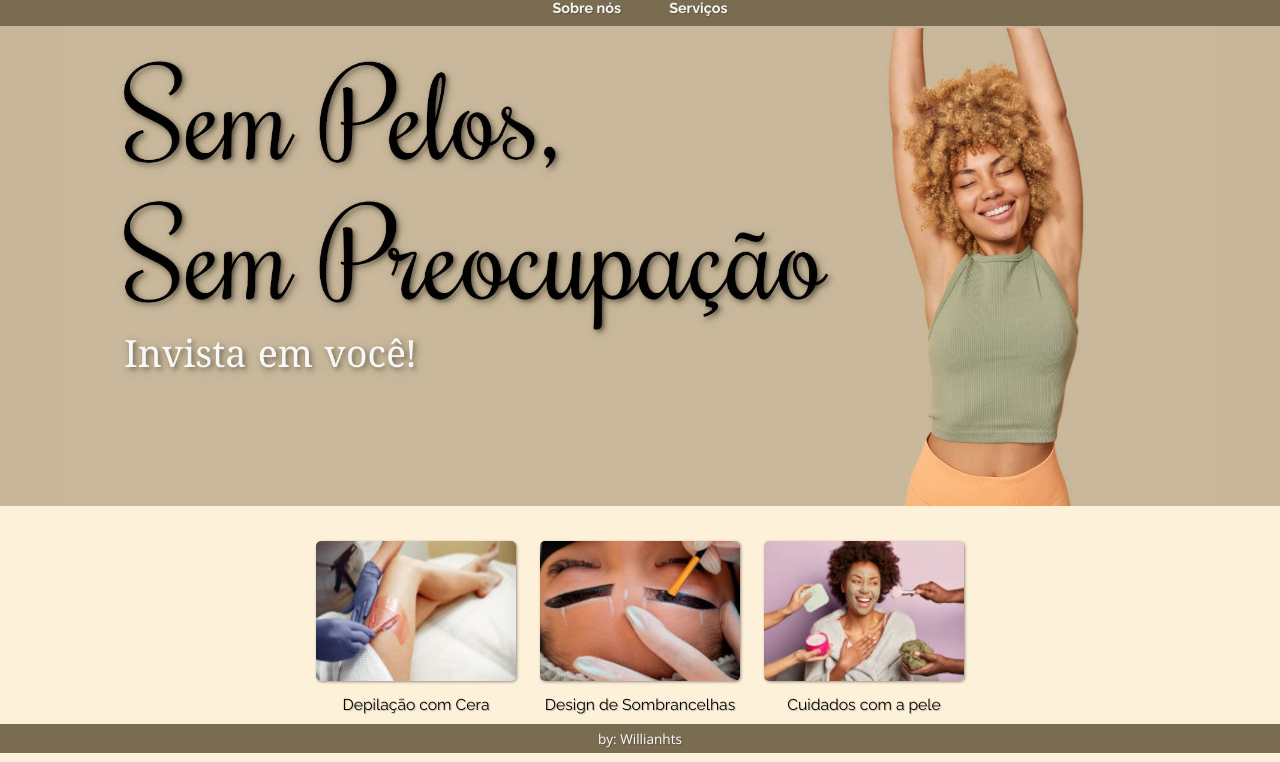
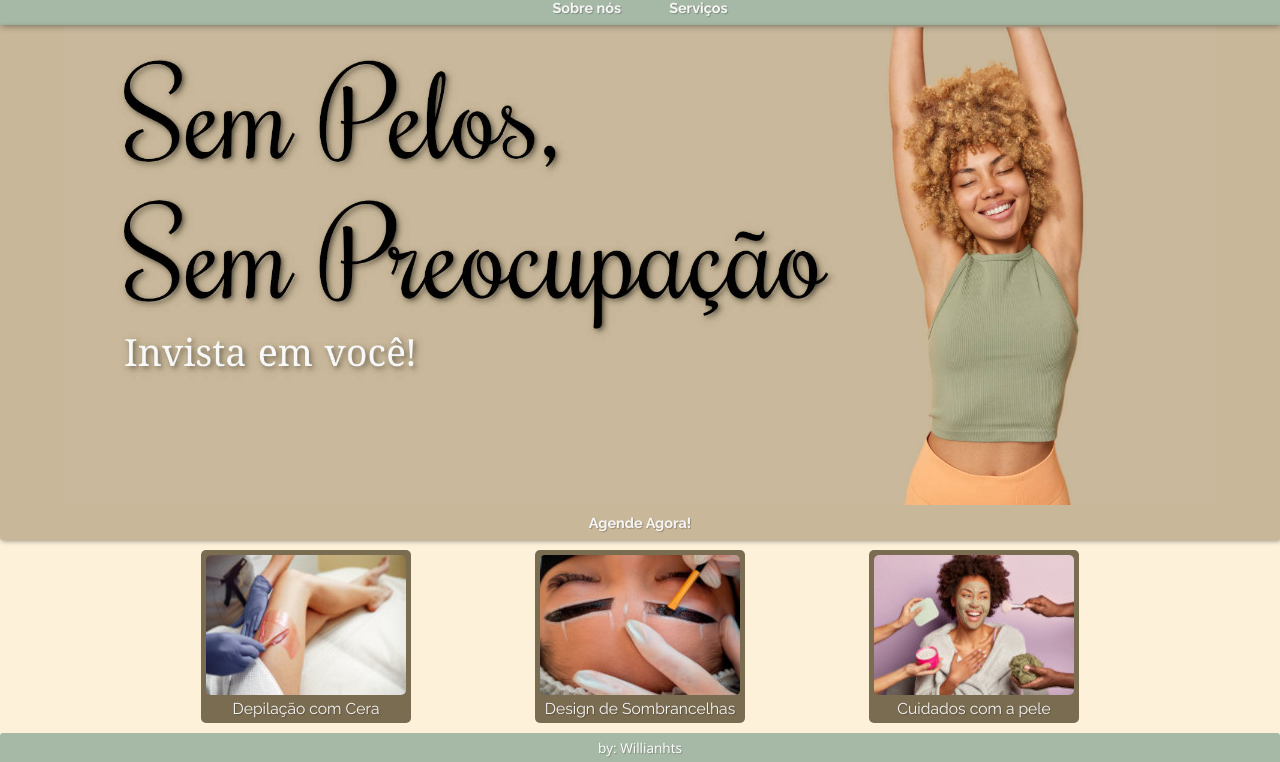
Before and after one commit to willianhts/Portifolio, a plain HTML site: page Espaço Ela/landing.html in a window 1280 px wide. Shown: the part 167-929 px from the top of the page. Drawn offline with nearby package versions, Linux system fonts and the light colour scheme.

Commit message:
criando botão

```diff
--- a/Espaço Ela/landing.html
+++ b/Espaço Ela/landing.html
@@ -11,20 +11,21 @@
 <body>
     <header>
         <picture>
-            <img class="imagem" src="images/logo_ela100.png" alt="Logo Espaço Ella">
+            <img src="images/logo_ela100.png" alt="Logo Espaço Ella">
         </picture>
         <nav>
-            <ul class="menu">
-                <li class="menu-item"><a class="menu-text" href="#">Sobre nós</a></li>
-                <li class="menu-item"><a class="menu-text" href="#">Serviços</a></li>
-            </ul>
+            <a class="menu-button" href="#">Sobre nós</a>
+            <a class="menu-button" href="#">Serviços</a>
         </nav>
     </header>
 
     <section>
         <picture>
-            <img class="imagem-g" src="images/imagem-landing-1920.jpg" alt="Foto 1 - Mulher com axilas depiladas">
+            <img class="imagem-section" src="images/imagem-landing-1920.jpg" alt="Foto 1 - Mulher com axilas depiladas">
         </picture>
+        <div>
+            <a class="button" href="#">Agende Agora!</a>
+        </div>
     </section>
 
 
@@ -32,48 +33,46 @@
     <aside>
         <picture>
             <img src="images/foto_3.jpg" alt="Foto 2 - depilação com cera">
-            <p>
-                Depilação com Cera
-            </p>
+            <p>Depilação com Cera</p>
         </picture>
         <picture>
             <img src="images/foto_4.jpg" alt="Foto 3 - design sombrancelha">
-            <p>
-                Design de Sombrancelhas
-            </p>
+            <p>Design de Sombrancelhas</p>
         </picture>
         <picture>
             <img src="images/foto_5.jpg" alt="Foto 4 - cuidados com a pele">
-            <p>
-                Cuidados com a pele
-            </p>
+            <p>Cuidados com a pele</p>
         </picture>
     </aside>
 
     <footer>
         <ul class="ocultar">
             <li class="legenda">
+                <p>
                     Foto 1 - <a href="https://www.freepik.com/free-photo/relaxed-curly-haired-
                     fitmess-woman-feels-satisfied-after-sports-training-wears-cropped
                     -top-keeps-arms-raised-up-closes-eyes-smiles-gladfully-isolated-
                     brown-background-has-pleasant-dreams_27399292.htm#&position=3&from_view=user" target="_blank" rel="external">
                     Image by wayhomestudio</a> on Freepik
-            </li>
-            <li class="legenda">
+                </p>
+                <p>
                     Foto 2 - <a href="https://www.freepik.com/free-photo/beautiful-
                     young-girl-beauty-salon_4552226.htm#&position=2&from_view=user" target="_blank" rel="external">
                     Image by prostooleh</a> on Freepik
+                </p>
             </li>
             <li class="legenda">
+                <p>
                     Foto 3 - Image by <a href="https://www.freepik.com/free-photo/
                     young-woman-going-through-microblading-procedure_20553811.
                     htm#&position=1&from_view=user" target="_blank" rel="external">Freepik</a>
-            </li>
-            <li class="legenda">
+                </p>
+                <p>
                     Foto 4 - <a href="https://www.freepik.com/free-photo/beautiful-refreshed
                     -cheerful-woman-with-nourishing-clay-mask-looks-happily-aside-being-treated
                     -by-cream-sponges-makeup-brush_13299881.htm#&position=0&from_view=user" target="_blank" rel="external">
                     Image by wayhomestudio</a> on Freepik
+                </p>
             </li>
         </ul>
         <p class="mostrar">by: <a href="https://github.com/willianhts" target="_blank" rel="external">Willianhts</a></p>
--- a/Espaço Ela/style.css
+++ b/Espaço Ela/style.css
@@ -4,7 +4,7 @@
 
 :root {/*Estabelecendo cores padrão da página*/
     --cor1: #7A6C51;
-    --cor2: #ABC7B8;
+    --cor2: #80a090b0;
     --cor3: #fdf1d9;
     --cor4: #AE83C7;
     --cor5: #6D577A;
@@ -28,76 +28,92 @@ header {
 }
 
 /*Formatação barra de menu*/
-.menu {
-    background-color: var(--cor1);
+nav {
+    background-color: var(--cor2);
+    border-radius: 3px 3px 0px 0px;
+    box-shadow: 1px 1px 7px rgba(0, 0, 0, 0.411);
 }
 
 /*Formatação botões do menu*/
-.menu-item {
+.menu-button {
     display: inline-block;
     padding: 7px 17px;
     margin: 2px 5px;
     border-radius: 20px;
     transition: .3s;
-}
-
-/*Formatação texto menu*/
-.menu-text {
     text-decoration: none;
     color: whitesmoke;
     font: normal bold .9em 'Raleway', sans-serif;
 }
-.menu-item:hover {
-    background-color: var(--cor3);
+.menu-button:hover {
+    background-color: var(--cor6);
 }
-.menu-item:hover .menu-text {
-    color: var(--cor1);
-}
-.menu-item:active .menu-text {
+.menu-button:active {
     color: var(--cor2);
 }
 
-/*Formatação imagem, textos e botão*/
+/*Formatação imagem e botão section*/
 section {
     background-color: var(--cor6);
+    position: relative;
+    z-index: -10;
+    border-radius: 0px 0px 3px 3px;
+    box-shadow: 1px 1px 5px rgba(0, 0, 0, 0.411);
+    text-align: center;
 }
-.imagem-g {
+.imagem-section {
     display: block;
     margin: auto;
     width: 90%;
 }
 
-/*Formatação imagens no aside*/
+/*Configuração Botão*/
+.button {
+    display: inline-block;
+    padding: 7px 17px;
+    margin: 2px 5px;
+    border-radius: 20px;
+    transition: .3s;
+    text-decoration: none;
+    color: whitesmoke;
+    font: normal bold .9em 'Raleway', sans-serif;
+}
+.button:hover {
+    background-color: var(--cor5);
+}
+
+/*Formatação imagens e texto no aside*/
 aside{
     text-align: center;
+
 }
-aside picture{
+aside picture {
+    background-color: var(--cor1);
     display: inline-block;
+    border-radius: 5px;
+    padding: 5px;
+    margin: 10px 60px;
 }
-aside> picture > img {
+aside > picture > img {
     border-radius: 5px;
-    box-shadow: 1px 1px 3px rgba(0, 0, 0, 0.411);
-    margin: 35px 10px 0px 10px;
 }
-
-/*Formatação legendas das imagens em aside*/
-aside p {
+aside > picture > p {
     font: normal normal .98em 'Raleway', sans-serif;
     text-align: center;
-    padding: 10px;
+    color: whitesmoke;
 }
 
 /*Formatação rodapé*/
 footer{
-    background-color: var(--cor1);
+    background-color: var(--cor2);
     font: normal lighter .85em 'open sans', sans-serif;
     text-align: center;
+    border-radius: 3px 3px 0px 0px;
 }
 
 /*Configurando legenda oculta*/
 .ocultar {
     display: none;
-    text-align: right;
 }
 footer:hover .ocultar{
     display: block;
@@ -106,7 +122,12 @@ footer:hover .ocultar{
 /*Formatação texto oculto menção aos autores*/
 .legenda {
     color: white;
-    padding: 5px;
+    padding: 0px 10px 0px 5px;
+    display: inline-block;
+    text-align: left;
+}
+.legenda p {
+    padding: 5px 0px;
 }
 .legenda a {
     text-decoration: none;
@@ -114,7 +135,7 @@ footer:hover .ocultar{
     margin: auto;
 }
 .legenda a:hover {
-    color: var(--cor2);
+    color: var(--cor1);
 }
 .legenda a:active {
     color: var(--cor3);
@@ -130,5 +151,8 @@ footer:hover .ocultar{
     color: white;
 }
 .mostrar a:hover {
-    color: var(--cor2);
+    color: var(--cor1);
 }
+.mostrar a:active {
+    color: var(--cor3);
+}
```
Lines whose indentation alone changed are shown as unchanged.
